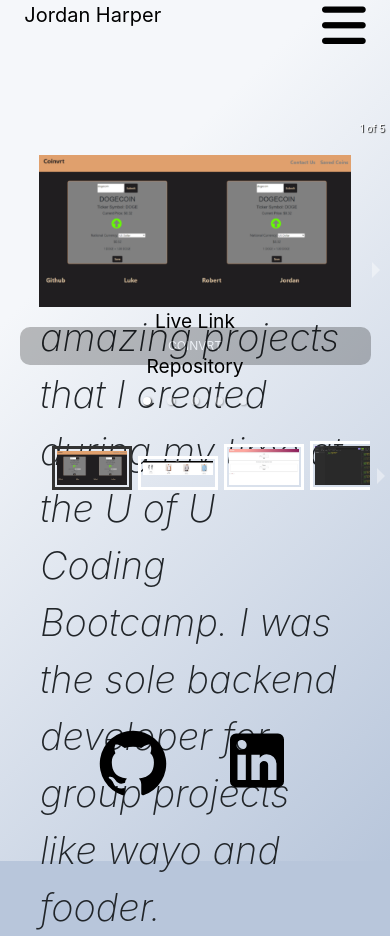
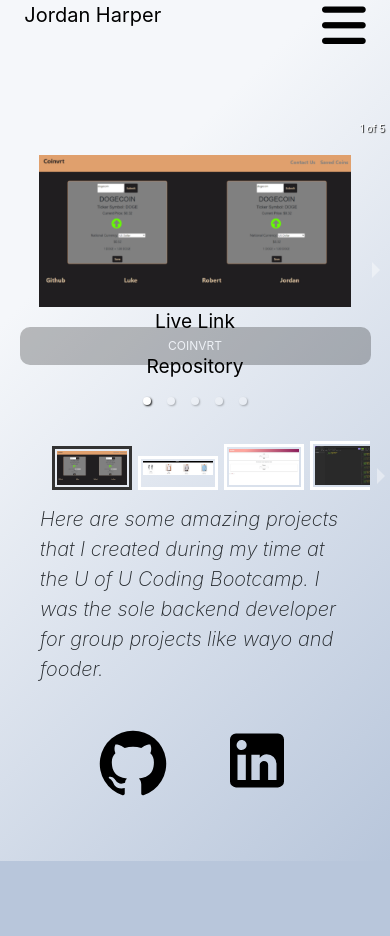
Before and after one commit to imjord/React-Port, a React (Create React App) app: page /Projects in a window 390 px wide. After the commit the page ends 861 px from the top, so only its background shows below. Built offline with nearby package versions, Linux system fonts and the light colour scheme.

Commit message:
made project description more mobile friendly

```diff
--- a/src/components/Projects/style.scss
+++ b/src/components/Projects/style.scss
@@ -27,3 +27,9 @@
   font-size: larger;
   font-weight: 400;
 }
+
+@media screen and (max-width: 800px) {
+  .description-container {
+    font-size: 20px;
+  }
+}
```
